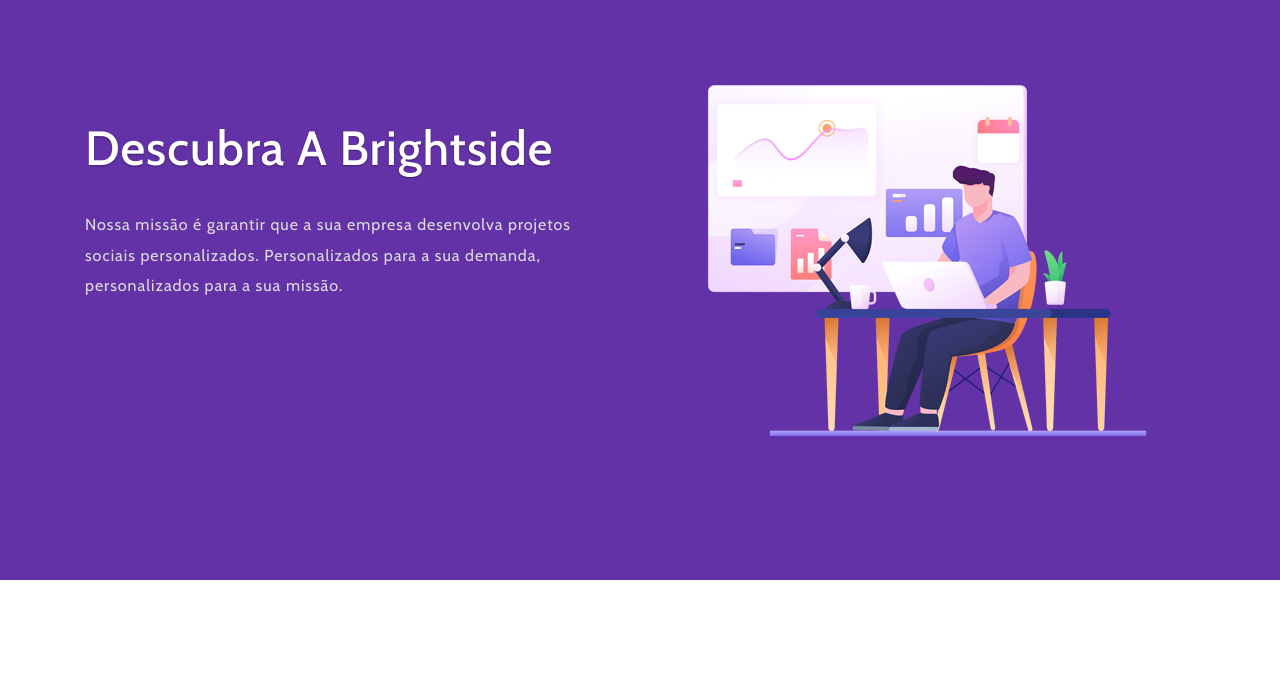
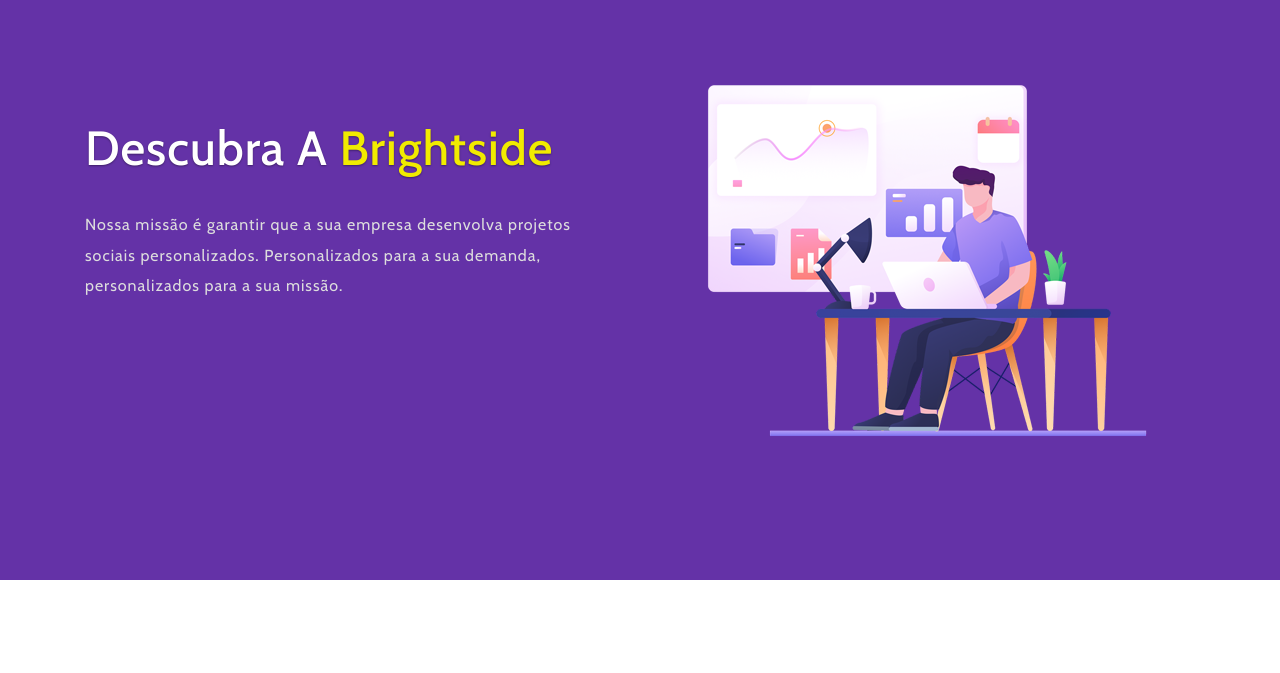
Before and after one commit to jg-lopes/brightside, a plain HTML site: page index.html in a window 1280 px wide. Shown: the part 109-782 px from the top of the page. Drawn offline with nearby package versions, Linux system fonts and the light colour scheme.

Commit message:
Bright brightside

```diff
--- a/css/style.css
+++ b/css/style.css
@@ -1425,3 +1425,7 @@ a.move-top span{
     max-height: 75px;
     max-width: 75px;
 }
+
+.bright-color {
+	color: #F1EB00;
+}
--- a/index.html
+++ b/index.html
@@ -83,7 +83,7 @@ Smartphone Compatible web template, free webdesigns for Nokia, Samsung, LG, Sony
 		<div class="row banner-text">
 			<div class="slider-info col-lg-6">
 				<div class="banner-info-grid mt-lg-5">
-					<h2>Descubra a Brightside</h2>
+					<h2>Descubra a <span class="bright-color">Brightside</span></h2>
 					<p>Nossa missão é garantir que a sua empresa desenvolva projetos sociais personalizados.
 					   Personalizados para a sua demanda, personalizados para a sua missão.</p>
 				</div>
```
